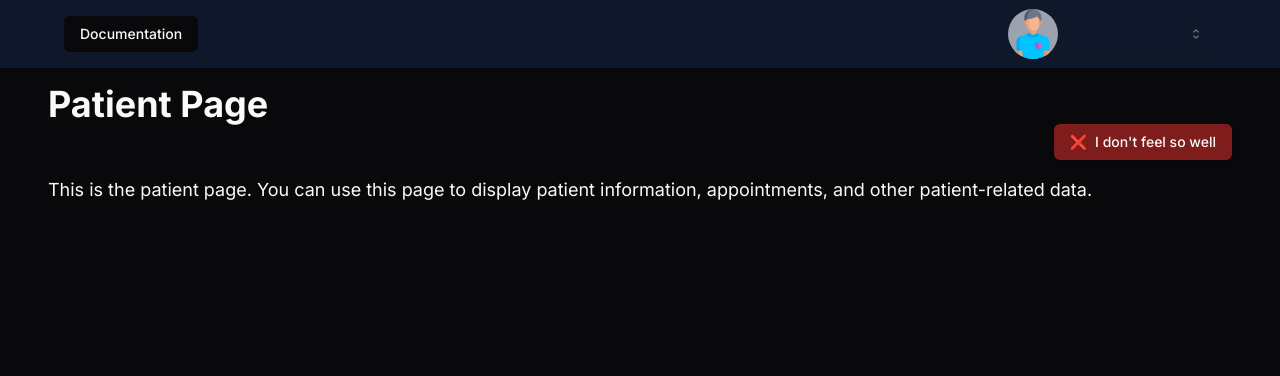
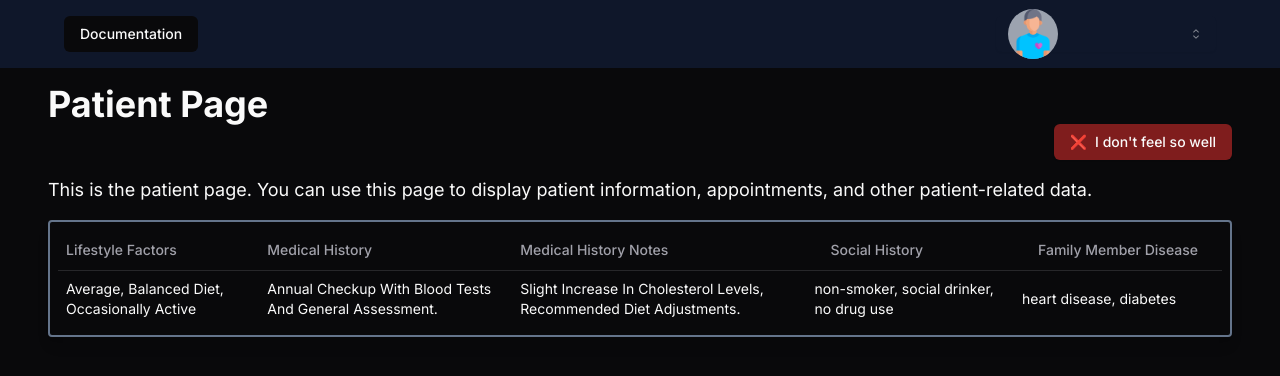
Before and after one commit to BogdanMihalca/my-med-ai, a Next.js app: page /patient in a window 1280 px wide. Shown: the top 376 px of the page. Built offline with nearby package versions, Linux system fonts and the light colour scheme.

Commit message:
added patient table

```diff
--- a/app/patient/page.tsx
+++ b/app/patient/page.tsx
@@ -1,3 +1,4 @@
+import { PatientTable } from "@/components/patient-table";
 import ScreeningForm from "@/components/screeningForm";
 import { Button } from "@/components/ui/button";
 import {
@@ -33,10 +34,11 @@ export default function Page() {
           </SheetContent>
         </Sheet>
       </div>
-      <p className="mt-4 text-lg">
+      <p className="mt-4 text-lg mb-4">
         This is the patient page. You can use this page to display patient
         information, appointments, and other patient-related data.
       </p>
+      <PatientTable />
     </section>
   );
 }
--- /dev/null
+++ b/components/patient-table.tsx
@@ -0,0 +1,205 @@
+'use client';
+
+import * as React from 'react';
+import {
+  ColumnDef,
+  flexRender,
+  getCoreRowModel,
+  useReactTable,
+} from '@tanstack/react-table';
+
+import { Button } from '@/components/ui/button';
+
+import {
+  Table,
+  TableBody,
+  TableCell,
+  TableHead,
+  TableHeader,
+  TableRow,
+} from '@/components/ui/table';
+
+interface MedicalHistory {
+  id: number;
+  patientId: number;
+  specialistId?: number | null;
+  date: string;
+  eventType: string;
+  description: string;
+  provider: string;
+  notes?: string | null;
+}
+
+interface Specialist {
+  id: number;
+  name: string;
+  specialty: string;
+  contact: string;
+  email: string;
+  address: string;
+}
+
+interface Patient {
+  id: number;
+  name: string;
+  dateOfBirth: string;
+  gender: string;
+  address: string;
+  phoneNumber: string;
+  email: string;
+  lifestyleFactors?: string | null;
+  socialHistory?: string | null;
+  familyMemberDisease?: string | null;
+  medicalHistory: MedicalHistory[];
+  specialists: Specialist[];
+}
+
+export const patients: Patient[] = [
+  {
+    id: 1,
+    name: 'John Doe',
+    dateOfBirth: '1985-02-14T00:00:00Z',
+    gender: 'Male',
+    address: '123 Main St, Anytown, USA',
+    phoneNumber: '+1234567890',
+    email: 'johndoe85@example.com',
+    lifestyleFactors: 'Average, Balanced diet, Occasionally active',
+    socialHistory: 'Non-smoker, Social drinker, No drug use',
+    familyMemberDisease: 'Heart Disease, Diabetes',
+    medicalHistory: [
+      {
+        id: 1,
+        patientId: 1,
+        specialistId: 3,
+        date: '2023-05-15T00:00:00Z',
+        eventType: 'Checkup',
+        description: 'Annual checkup with blood tests and general assessment.',
+        provider: 'Dr. Smith',
+        notes:
+          'Slight increase in cholesterol levels, recommended diet adjustments.',
+      },
+      {
+        id: 2,
+        patientId: 1,
+        specialistId: 2,
+        date: '2021-12-10T00:00:00Z',
+        eventType: 'Cardiology Consultation',
+        description: 'Consultation due to family history of heart disease.',
+        provider: 'Dr. Lang',
+        notes: 'Scheduled for further tests.',
+      },
+    ],
+    specialists: [
+      {
+        id: 2,
+        name: 'Dr. Lang',
+        specialty: 'Cardiology',
+        contact: '+9876543210',
+        email: 'drlang@clinic.com',
+        address: 'Heart Care Center, 456 Cardio Ave, Metropolis',
+      },
+      {
+        id: 3,
+        name: 'Dr. Smith',
+        specialty: 'General Medicine',
+        contact: '+1234567890',
+        email: 'drsmith@healthcenter.com',
+        address: 'Health Center, 123 Wellness Rd, Anytown',
+      },
+    ],
+  },
+];
+
+const data: Patient[] = patients; // Assigning JSON data
+
+export const columns: ColumnDef<Patient>[] = [
+  {
+    accessorKey: 'lifestyleFactors',
+    header: 'Lifestyle Factors',
+    cell: ({ row }) => (
+      <div className='capitalize'>{row.getValue('lifestyleFactors')}</div>
+    ),
+  },
+  {
+    accessorKey: 'description',
+    header: 'Medical History',
+    accessorFn: (row) => row.medicalHistory[0].description,
+    cell: ({ row }) => (
+      <div className='capitalize'>{row.getValue('description')}</div>
+    ),
+  },
+  {
+    accessorKey: 'notes',
+    header: 'Medical History Notes',
+    accessorFn: (row) => row.medicalHistory[0].notes,
+    cell: ({ row }) => (
+      <div className='capitalize'>{row.getValue('notes')}</div>
+    ),
+  },
+  {
+    accessorKey: 'socialHistory',
+    header: ({}) => <Button variant='ghost'>Social History</Button>,
+    cell: ({ row }) => (
+      <div className='lowercase'>{row.getValue('socialHistory')}</div>
+    ),
+  },
+  {
+    accessorKey: 'familyMemberDisease',
+    header: ({}) => <Button variant='ghost'>Family Member Disease</Button>,
+    cell: ({ row }) => (
+      <div className='lowercase'>{row.getValue('familyMemberDisease')}</div>
+    ),
+  },
+];
+
+export function PatientTable() {
+  const table = useReactTable({
+    data,
+    columns,
+    getCoreRowModel: getCoreRowModel(),
+  });
+
+  return (
+    <div className='overflow-hidden rounded border-2 border-slate-500  shadow-lg  p-2'>
+      <Table className='w-full'>
+        <TableHeader>
+          {table.getHeaderGroups().map((headerGroup) => (
+            <TableRow key={headerGroup.id}>
+              {headerGroup.headers.map((header) => (
+                <TableHead key={header.id}>
+                  {header.isPlaceholder
+                    ? null
+                    : flexRender(
+                        header.column.columnDef.header,
+                        header.getContext()
+                      )}
+                </TableHead>
+              ))}
+            </TableRow>
+          ))}
+        </TableHeader>
+        <TableBody>
+          {table.getRowModel().rows.length ? (
+            table.getRowModel().rows.map((row) => (
+              <TableRow
+                key={row.id}
+                data-state={row.getIsSelected() && 'selected'}>
+                {row.getVisibleCells().map((cell) => (
+                  <TableCell key={cell.id}>
+                    {flexRender(cell.column.columnDef.cell, cell.getContext())}
+                  </TableCell>
+                ))}
+              </TableRow>
+            ))
+          ) : (
+            <TableRow>
+              <TableCell colSpan={columns.length} className='h-24 text-center'>
+                No results.
+              </TableCell>
+            </TableRow>
+          )}
+        </TableBody>
+      </Table>
+    </div>
+  );
+}
--- /dev/null
+++ b/components/ui/table.tsx
@@ -0,0 +1,120 @@
+import * as React from "react"
+
+import { cn } from "@/lib/utils"
+
+const Table = React.forwardRef<
+  HTMLTableElement,
+  React.HTMLAttributes<HTMLTableElement>
+>(({ className, ...props }, ref) => (
+  <div className="relative w-full overflow-auto">
+    <table
+      ref={ref}
+      className={cn("w-full caption-bottom text-sm", className)}
+      {...props}
+    />
+  </div>
+))
+Table.displayName = "Table"
+
+const TableHeader = React.forwardRef<
+  HTMLTableSectionElement,
+  React.HTMLAttributes<HTMLTableSectionElement>
+>(({ className, ...props }, ref) => (
+  <thead ref={ref} className={cn("[&_tr]:border-b", className)} {...props} />
+))
+TableHeader.displayName = "TableHeader"
+
+const TableBody = React.forwardRef<
+  HTMLTableSectionElement,
+  React.HTMLAttributes<HTMLTableSectionElement>
+>(({ className, ...props }, ref) => (
+  <tbody
+    ref={ref}
+    className={cn("[&_tr:last-child]:border-0", className)}
+    {...props}
+  />
+))
+TableBody.displayName = "TableBody"
+
+const TableFooter = React.forwardRef<
+  HTMLTableSectionElement,
+  React.HTMLAttributes<HTMLTableSectionElement>
+>(({ className, ...props }, ref) => (
+  <tfoot
+    ref={ref}
+    className={cn(
+      "border-t bg-muted/50 font-medium [&>tr]:last:border-b-0",
+      className
+    )}
+    {...props}
+  />
+))
+TableFooter.displayName = "TableFooter"
+
+const TableRow = React.forwardRef<
+  HTMLTableRowElement,
+  React.HTMLAttributes<HTMLTableRowElement>
+>(({ className, ...props }, ref) => (
+  <tr
+    ref={ref}
+    className={cn(
+      "border-b transition-colors hover:bg-muted/50 data-[state=selected]:bg-muted",
+      className
+    )}
+    {...props}
+  />
+))
+TableRow.displayName = "TableRow"
+
+const TableHead = React.forwardRef<
+  HTMLTableCellElement,
+  React.ThHTMLAttributes<HTMLTableCellElement>
+>(({ className, ...props }, ref) => (
+  <th
+    ref={ref}
+    className={cn(
+      "h-10 px-2 text-left align-middle font-medium text-muted-foreground [&:has([role=checkbox])]:pr-0 [&>[role=checkbox]]:translate-y-[2px]",
+      className
+    )}
+    {...props}
+  />
+))
+TableHead.displayName = "TableHead"
+
+const TableCell = React.forwardRef<
+  HTMLTableCellElement,
+  React.TdHTMLAttributes<HTMLTableCellElement>
+>(({ className, ...props }, ref) => (
+  <td
+    ref={ref}
+    className={cn(
+      "p-2 align-middle [&:has([role=checkbox])]:pr-0 [&>[role=checkbox]]:translate-y-[2px]",
+      className
+    )}
+    {...props}
+  />
+))
+TableCell.displayName = "TableCell"
+
+const TableCaption = React.forwardRef<
+  HTMLTableCaptionElement,
+  React.HTMLAttributes<HTMLTableCaptionElement>
+>(({ className, ...props }, ref) => (
+  <caption
+    ref={ref}
+    className={cn("mt-4 text-sm text-muted-foreground", className)}
+    {...props}
+  />
+))
+TableCaption.displayName = "TableCaption"
+
+export {
+  Table,
+  TableHeader,
+  TableBody,
+  TableFooter,
+  TableHead,
+  TableRow,
+  TableCell,
+  TableCaption,
+}
--- a/package.json
+++ b/package.json
@@ -16,6 +16,7 @@
     "@radix-ui/react-popover": "^1.1.2",
     "@radix-ui/react-select": "^2.1.2",
     "@radix-ui/react-slot": "^1.1.0",
+    "@tanstack/react-table": "^8.20.5",
     "class-variance-authority": "^0.7.0",
     "clsx": "^2.1.1",
     "lucide-react": "^0.453.0",
```
Also changed, not shown: 1 other file (tests, documents, lock files or other folders).
